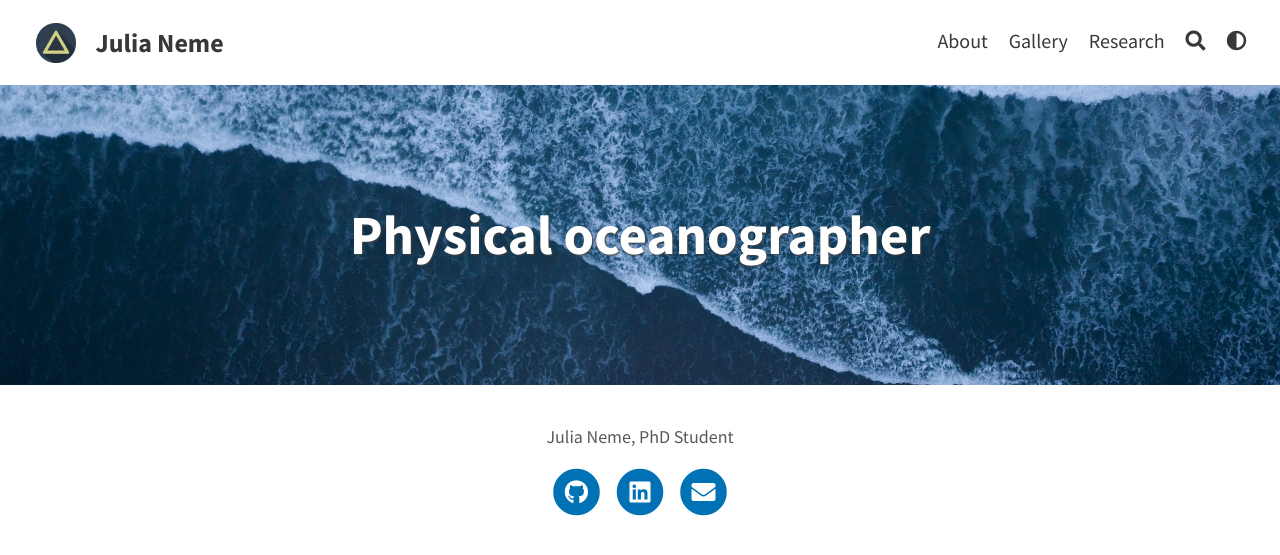
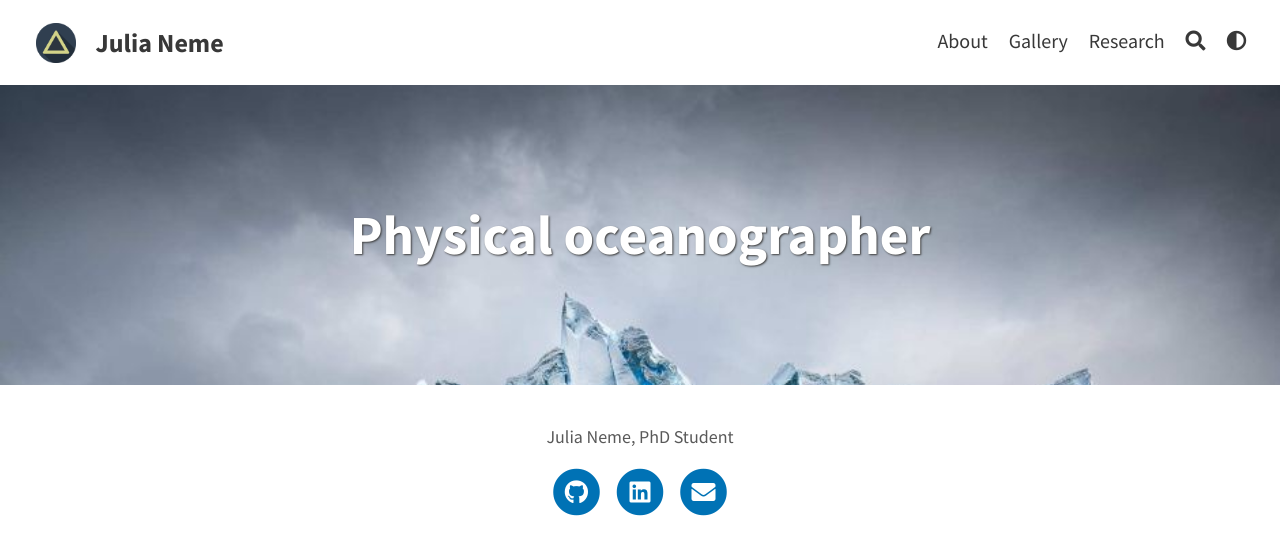
Before and after one commit to julia-neme/julia-neme.github.io, a Jekyll site: the page built from index.html, in a window 1280 px wide. Shown: the top 555 px of the page. Built offline with Jekyll 4.4.1, drawn with Linux system fonts in a browser that asks for light colours; the list of posts is cut into pages by our own code.

Commit message:
Update _config.yml

```diff
--- a/_config.yml
+++ b/_config.yml
@@ -13,7 +13,7 @@ favicon: assets/favicon.ico                             # Icon displayed in the
 
 # Header and footer text
 header_text: Physical oceanographer
-header_feature_image: assets/img/header/Ocean-aerial.jpg
+header_feature_image: assets/img/header/Iceberg.jpg
 header_feature_image_responsive: true
 footer_text: >
   Julia Neme, PhD Student
```
